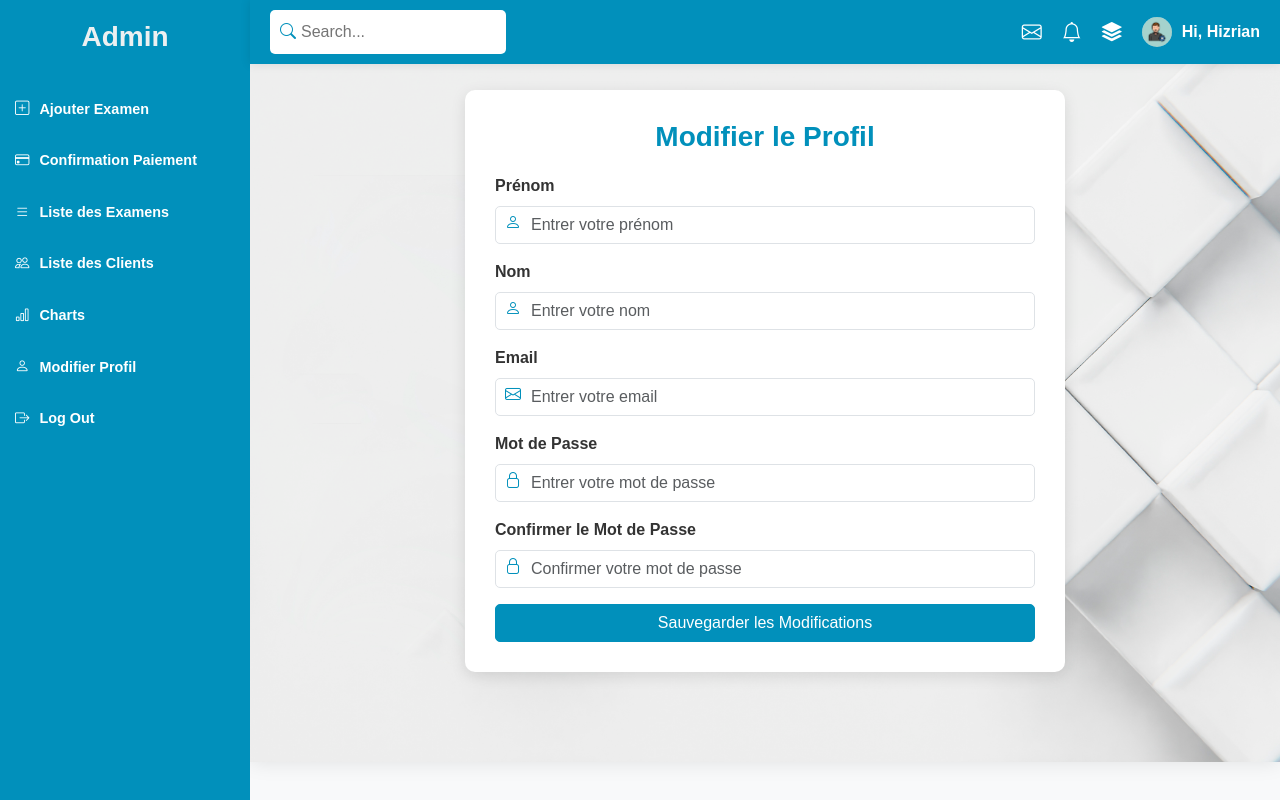
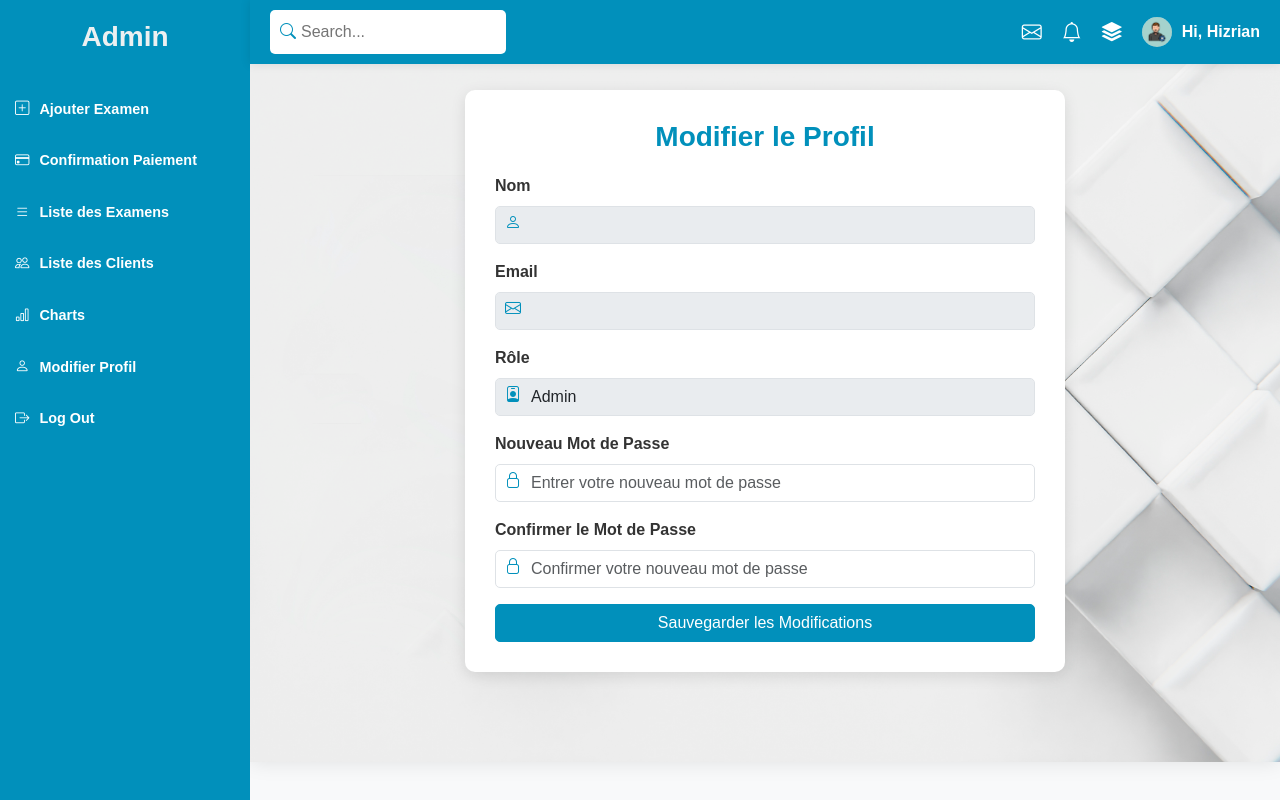
Before and after one commit to MohamedOuijjane/PlatformInscription, a CodeIgniter 4 app: the page made by app/Views/dashbord/modifier_profil.php in a window 1280 px wide. Run offline with PHP 8.4 and a stand-in for CodeIgniter, Linux system fonts and the light colour scheme; the template is opened without the code that fills it, so the values that code supplies are empty; some libraries are stand-ins or nearby versions.

Commit message:
Modification dans le view modifier Profil admin il peut changer seulement le mot de pass  Y.M

```diff
--- a/app/Config/Routes.php
+++ b/app/Config/Routes.php
@@ -30,7 +30,7 @@
 $routes->get('/dashbord/liste_examen', 'DashboardController::listeExamen');
 // $routes->get('/dashbord/liste_clients', 'DashboardController::listeClients');
 $routes->get('/dashbord/rapport', 'DashboardController::rapport');
-$routes->get('/dashbord/modifier_profil', 'DashboardController::modifierProfil');
+// $routes->get('/dashbord/modifier_profil', 'DashboardController::modifierProfil');
 
 $routes->get('/dashbord/ajouter_exam', 'ExamsController::index');
 $routes->post('/ExamsController/addExam', 'ExamsController::addExam');
@@ -54,3 +54,7 @@
 $routes->get('/dashbord/liste_clients', 'ClientsController::index');
 // la collection des donne des Graphe
 $routes->get('/exams/getChartData', 'ExamsController::getChartData');
+
+// la modification de mot de pass de Admin
+$routes->get('/profile', 'ProfileController::index');
+$routes->post('/profile/updatePassword', 'ProfileController::updatePassword');
--- a/app/Views/dashbord/mainlayout.php
+++ b/app/Views/dashbord/mainlayout.php
@@ -142,7 +142,7 @@
         <a href="<?= base_url('/dashbord/liste_examen') ?>"><i class="bi bi-list"></i> Liste des Examens</a>
         <a href="<?= base_url('/dashbord/liste_clients') ?>"><i class="bi bi-people"></i> Liste des Clients</a>
         <a href="<?= base_url('/dashbord/rapport') ?>"><i class="bi bi-bar-chart"></i> Charts</a>
-        <a href="<?= base_url('/dashbord/modifier_profil') ?>"><i class="bi bi-person"></i> Modifier Profil</a>
+        <a href="<?= base_url('/profile') ?>"><i class="bi bi-person"></i> Modifier Profil</a>
         <a href="#"><i class="bi bi-box-arrow-right"></i> Log Out</a>
     </div>
 
--- a/app/Views/dashbord/modifier_profil.php
+++ b/app/Views/dashbord/modifier_profil.php
@@ -2,8 +2,6 @@
 
 <?= $this->section('content') ?>
 <style>
-    /* Styles pour la page de modification du profil */
-
     .container-profile {
         max-width: 600px;
         margin: 70px auto;
@@ -54,39 +52,52 @@
     .form-control {
         padding-left: 35px;
     }
+
+    .readonly-field {
+        background-color: #e9ecef !important;
+        pointer-events: none;
+    }
 </style>
 
 <div class="container-profile">
     <h3>Modifier le Profil</h3>
-    <form>
+    <?php if (session()->has('success')): ?>
+            <div class="alert alert-success"><?= session('success') ?></div>
+        <?php endif; ?>
+
+        <?php if (session()->has('error')): ?>
+            <div class="alert alert-danger"><?= session('error') ?></div>
+        <?php endif; ?>
+
+    <form method="post" action="<?= base_url('profile/updatePassword') ?>">
         <div class="mb-3 form-group-icon">
             <i class="bi bi-person"></i>
-            <label for="prenom" class="form-label">Prénom</label>
-            <input type="text" class="form-control" id="prenom" placeholder="Entrer votre prénom">
-        </div>
-
-        <div class="mb-3 form-group-icon">
-            <i class="bi bi-person"></i>
-            <label for="nom" class="form-label">Nom</label>
-            <input type="text" class="form-control" id="nom" placeholder="Entrer votre nom">
+            <label for="prenom" class="form-label">Nom</label>
+            <input type="text" class="form-control readonly-field" id="prenom" value="<?= $user['username'] ?>" readonly>
         </div>
 
         <div class="mb-3 form-group-icon">
             <i class="bi bi-envelope"></i>
-            <label for="email" class="form-label">Email</label>
-            <input type="email" class="form-control" id="email" placeholder="Entrer votre email">
+            <label for="nom" class="form-label">Email</label>
+            <input type="email" class="form-control readonly-field" id="nom" value="<?= $user['email'] ?>" readonly>
+        </div>
+
+        <div class="mb-3 form-group-icon">
+            <i class="bi bi-person-badge"></i>
+            <label for="role" class="form-label">Rôle</label>
+            <input type="text" class="form-control readonly-field" id="role" value="Admin" readonly>
         </div>
 
         <div class="mb-3 form-group-icon">
             <i class="bi bi-lock"></i>
-            <label for="motDePasse" class="form-label">Mot de Passe</label>
-            <input type="password" class="form-control" id="motDePasse" placeholder="Entrer votre mot de passe">
+            <label for="motDePasse" class="form-label">Nouveau Mot de Passe</label>
+            <input type="password" class="form-control" id="motDePasse" name="new_password" placeholder="Entrer votre nouveau mot de passe">
         </div>
 
         <div class="mb-3 form-group-icon">
             <i class="bi bi-lock"></i>
             <label for="confirmerMotDePasse" class="form-label">Confirmer le Mot de Passe</label>
-            <input type="password" class="form-control" id="confirmerMotDePasse" placeholder="Confirmer votre mot de passe">
+            <input type="password" class="form-control" id="confirmerMotDePasse" name="confirm_password" placeholder="Confirmer votre nouveau mot de passe">
         </div>
 
         <button type="submit" class="btn btn-primary w-100">Sauvegarder les Modifications</button>
```
Also changed, not shown: app/Controllers/ProfileController.php (added, +55 -0 lines).
